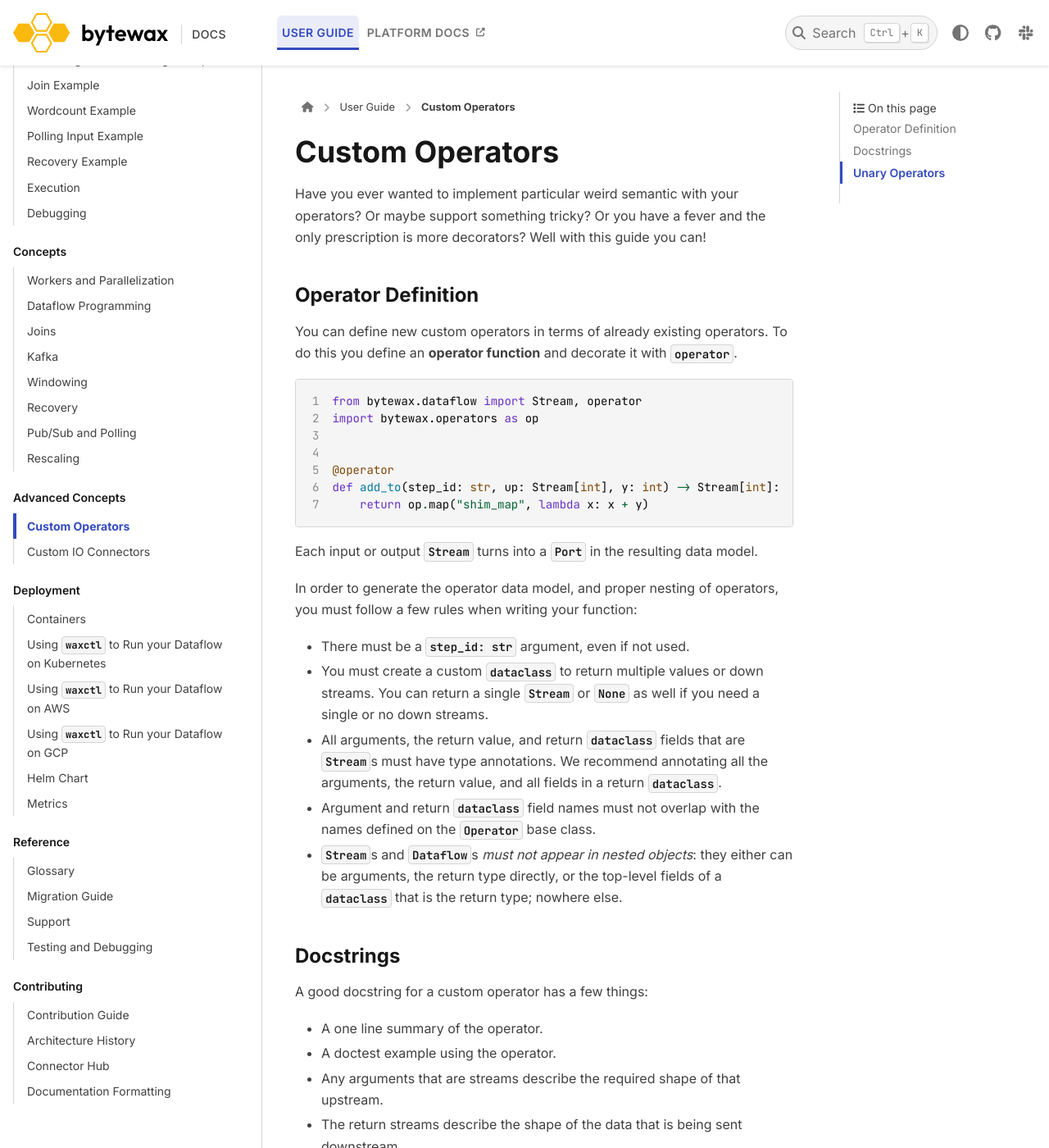
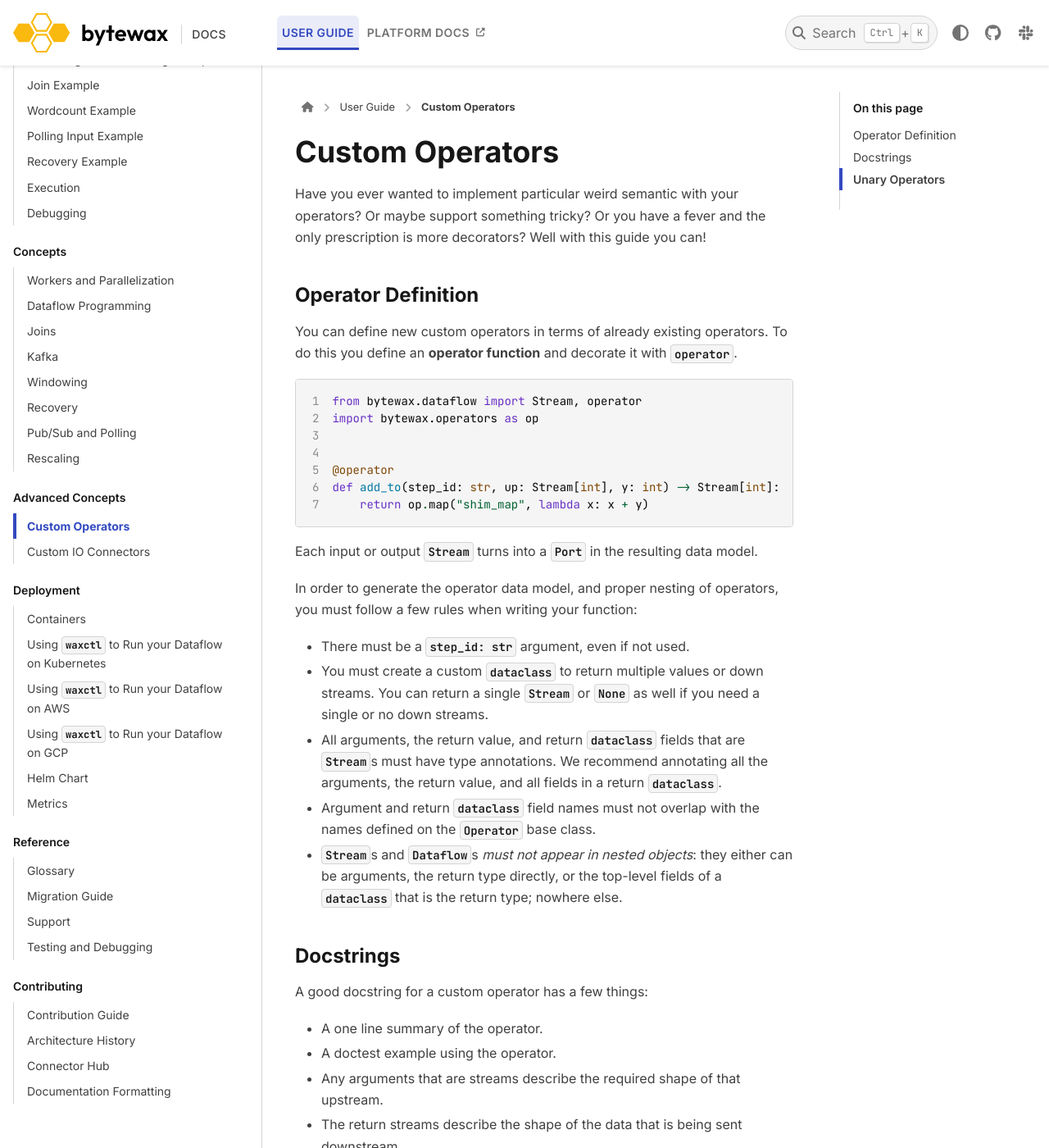
Before and after one commit to bytewax/bytewax, a Sphinx documentation site: the page built from docs/articles/advanced-concepts/custom-operators.md, in a window 1280 px wide and 1400 px high. Shown: the whole window at 82% size. Built offline with Sphinx 7.4.7 and the PyData theme 0.15.4, drawn with Linux system fonts in a browser that asks for light colours; pages that are not in the unit, such as notebooks, are missing from menus.

Commit message:
Secondary sidebar / TOC styling

```diff
--- a/docs/_static/css/custom.css
+++ b/docs/_static/css/custom.css
@@ -142,6 +142,34 @@
   color: var(--pst-heading-color);
 }
 
+/** Secondary sidebar */
+.onthispage {
+  font-weight: 600;
+  color: var(--pst-heading-color);
+  margin-bottom: 0.5rem;
+  svg {
+    display: none;
+  }
+}
+.page-toc .toc-entry a.nav-link {
+  border-left: 1px solid transparent;
+  color: var(--pst-color-text-base);
+}
+.page-toc .toc-entry a > code {
+  color: var(--pst-color-text-base);
+}
+.page-toc .toc-entry a.nav-link:hover {
+  border-left-color: var(--pst-color-primary);
+  text-decoration: none;
+  color: var(--pst-heading-color);
+}
+.toc-entry a.nav-link.active {
+  border-left-color: var(--pst-color-primary);
+}
+.page-toc ul > li > a.nav-link {
+  margin-left: calc(-1rem - 1px);
+}
+
 /** Typography */
 h3,
 h4,
@@ -267,6 +295,7 @@
   width: 3rem;
   height: 3rem;
   display: block;
+  background: transparent !important;
 }
 .bd-slack-title {
   margin: 0 0 0.5rem 0;
```
